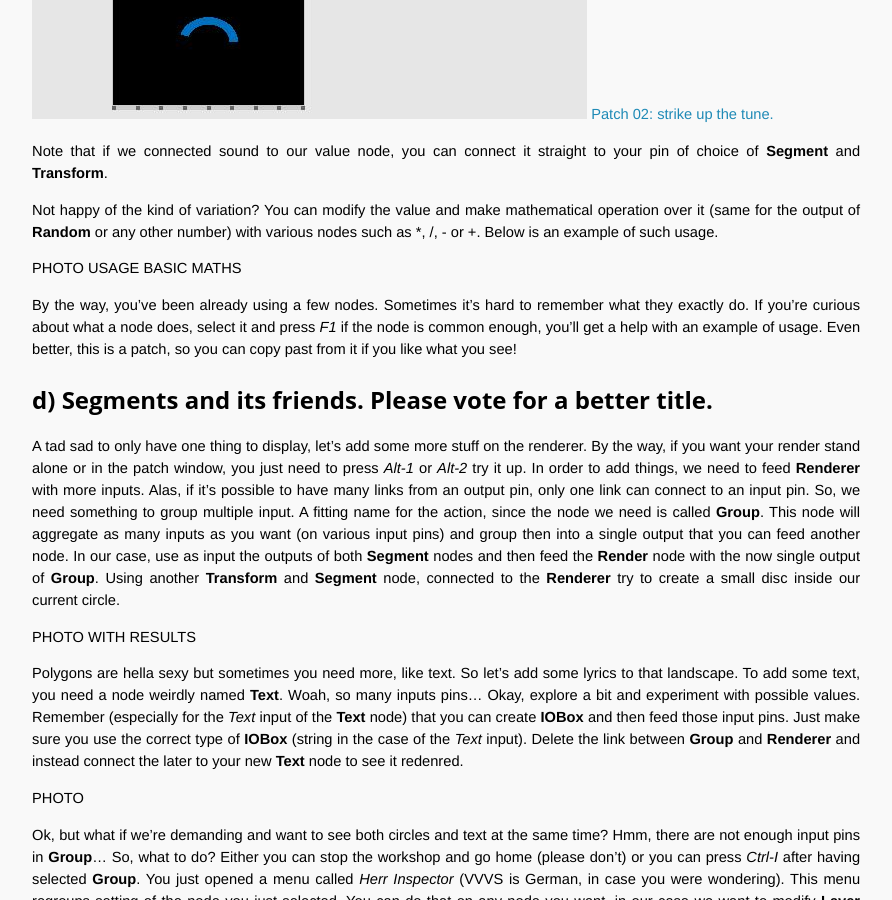
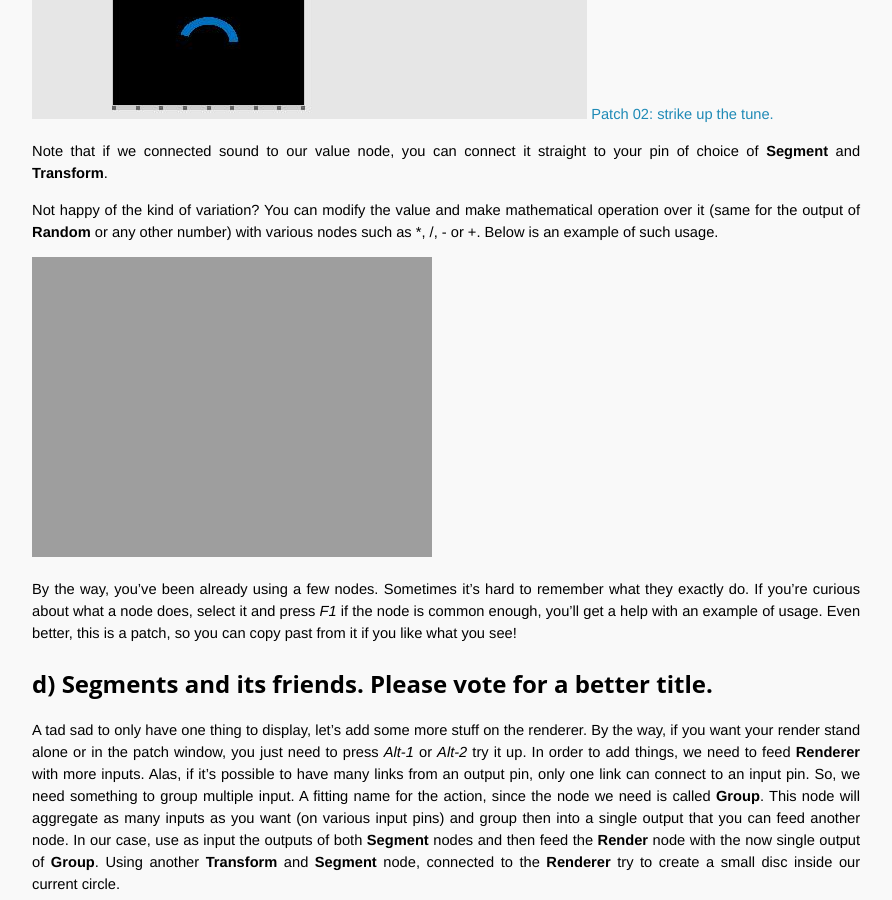
Before and after one commit to OpenTechSchool-Brussels/interactive-installations-with-VVVV, a Jekyll site: the page built from Getting-to-know-your-canvas.markdown, in a window 1280 px wide and 900 px high, scrolled down 4121 px. Shown: the whole window, without its empty margins (324-1216 px from the left). Built offline with Jekyll 4.4.1, drawn with Linux system fonts in a browser that asks for light colours; Markdown is read by kramdown in place of the engine named in the settings.

Commit message:
Update Getting-to-know-your-canvas.markdown

```diff
--- a/Getting-to-know-your-canvas.markdown
+++ b/Getting-to-know-your-canvas.markdown
@@ -40,6 +40,8 @@
 Good, some movement, but movement and animations are not the same things. Right now, we still respond to input from the user. This author have to confess an adoration for one of the super power of computers: random enough number generation, aka chaos. It's the easiest way to add some movement (if not chaos) to your renderer. As always, we'll need a node, it should have been named **Awesome** but instead VVVV kept it simple and named it **Random**. Hover over the output pin and you'll see changing values, yay, potential random animations. Now .... it's up to you. Link the output of the **Random** node to anything, either from the **Segment** node or the **Transform** node and see what happens. You can also use many **Random** nodes. If you don't where to start, connect **Random** to the *Cycles* input pin of **Segment** with its *Inner Radius* set at a value around 1. Chill ..... By the way, if you didn't realise one of the pins of **Segment** allows you to change the colour, now is time to try it out. If you prefer to have a node with those value, double right click to release a menu with all IOboxes value.
 
 ![](assets/Illu02.JPG)
+![](assets/Illu02b.JPG)
+
 
 A nice thing in VVVV is that you can connect multiple outputs to inputs. If you want to scale the circle randomly, but both on X and Y with the same value so it keeps on beeing a circle, you can connect the output of **Random** (same node as previous, or another created for the occasion) to both the *X scale* and *Y scale* input of the **Transform** node.
 
@@ -56,7 +58,7 @@
 
 Not happy of the kind of variation? You can modify the value and make mathematical operation over it (same for the output of **Random** or any other number) with various nodes such as \*, /, - or +. Below is an example of such usage.
 
-PHOTO USAGE BASIC MATHS
+![](assets/Illu04.JPG)
 
 By the way, you've been already using a few nodes. Sometimes it's hard to remember what they exactly do. If you're curious about what a node does, select it and press *F1* if the node is common enough, you'll get a help with an example of usage. Even better, this is a patch, so you can copy past from it if you like what you see!
 
```
